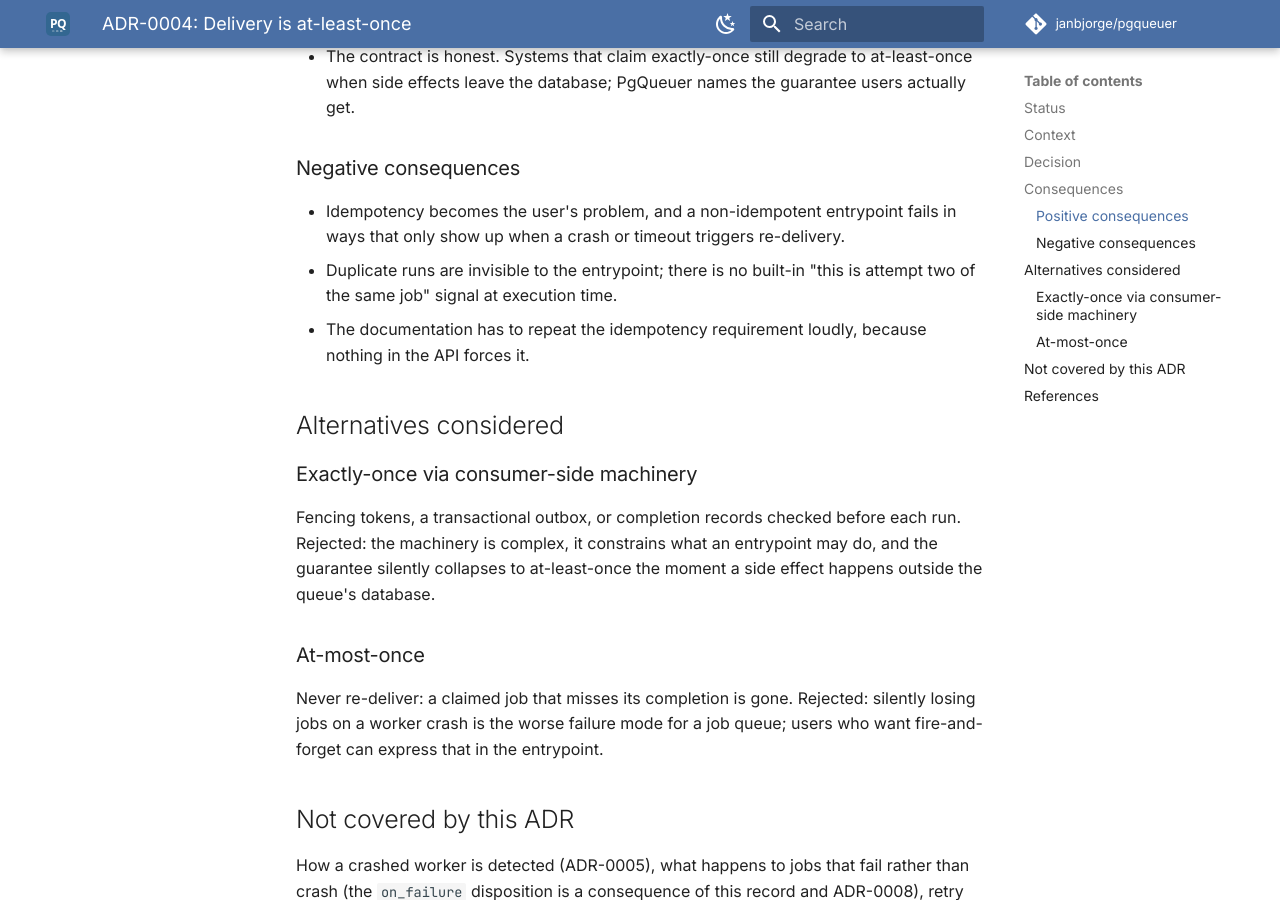
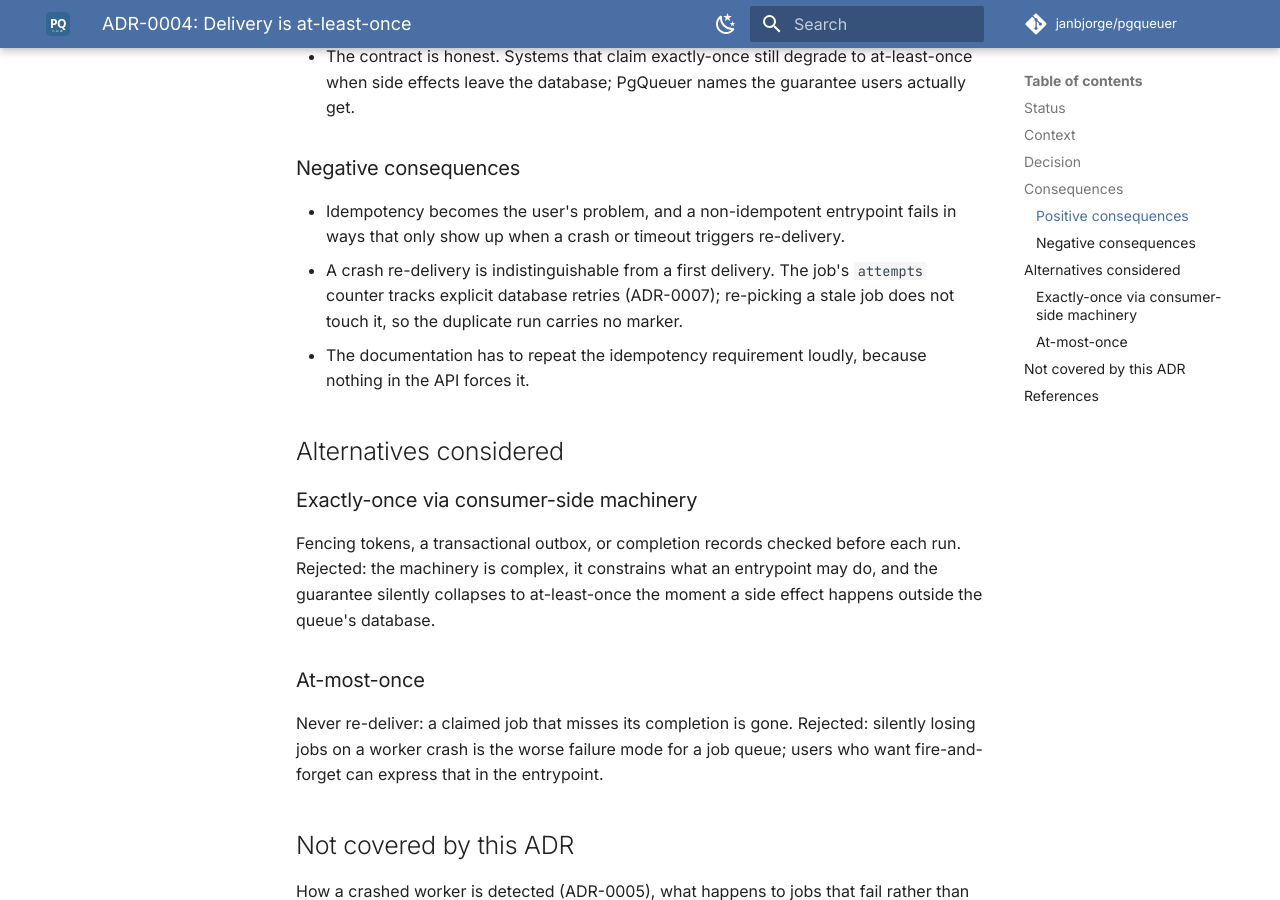
Before and after one commit to janbjorge/pgqueuer, an MkDocs documentation site: the page built from docs/adr/ADR-0004-delivery-is-at-least-once.md, in a window 1280 px wide and 900 px high, scrolled down 928 px. Built offline with MkDocs 1.6.1 and Material for MkDocs 9.7.7, drawn with Linux system fonts in a browser that asks for light colours; comment, search, counter and statistics services are not loaded.

Commit message:
docs: sharpen ADR-0004 duplicate-run consequence
The attempts counter is visible to entrypoints but only counts explicit
database retries; a stale re-pick never increments it, so a crash
re-delivery is indistinguishable from a first delivery.

```diff
--- a/docs/adr/ADR-0004-delivery-is-at-least-once.md
+++ b/docs/adr/ADR-0004-delivery-is-at-least-once.md
@@ -39,8 +39,10 @@ requirement wherever job execution is described.
 - Idempotency becomes the user's problem, and a non-idempotent
   entrypoint fails in ways that only show up when a crash or timeout
   triggers re-delivery.
-- Duplicate runs are invisible to the entrypoint; there is no built-in
-  "this is attempt two of the same job" signal at execution time.
+- A crash re-delivery is indistinguishable from a first delivery. The
+  job's `attempts` counter tracks explicit database retries (ADR-0007);
+  re-picking a stale job does not touch it, so the duplicate run
+  carries no marker.
 - The documentation has to repeat the idempotency requirement loudly,
   because nothing in the API forces it.
 
```
